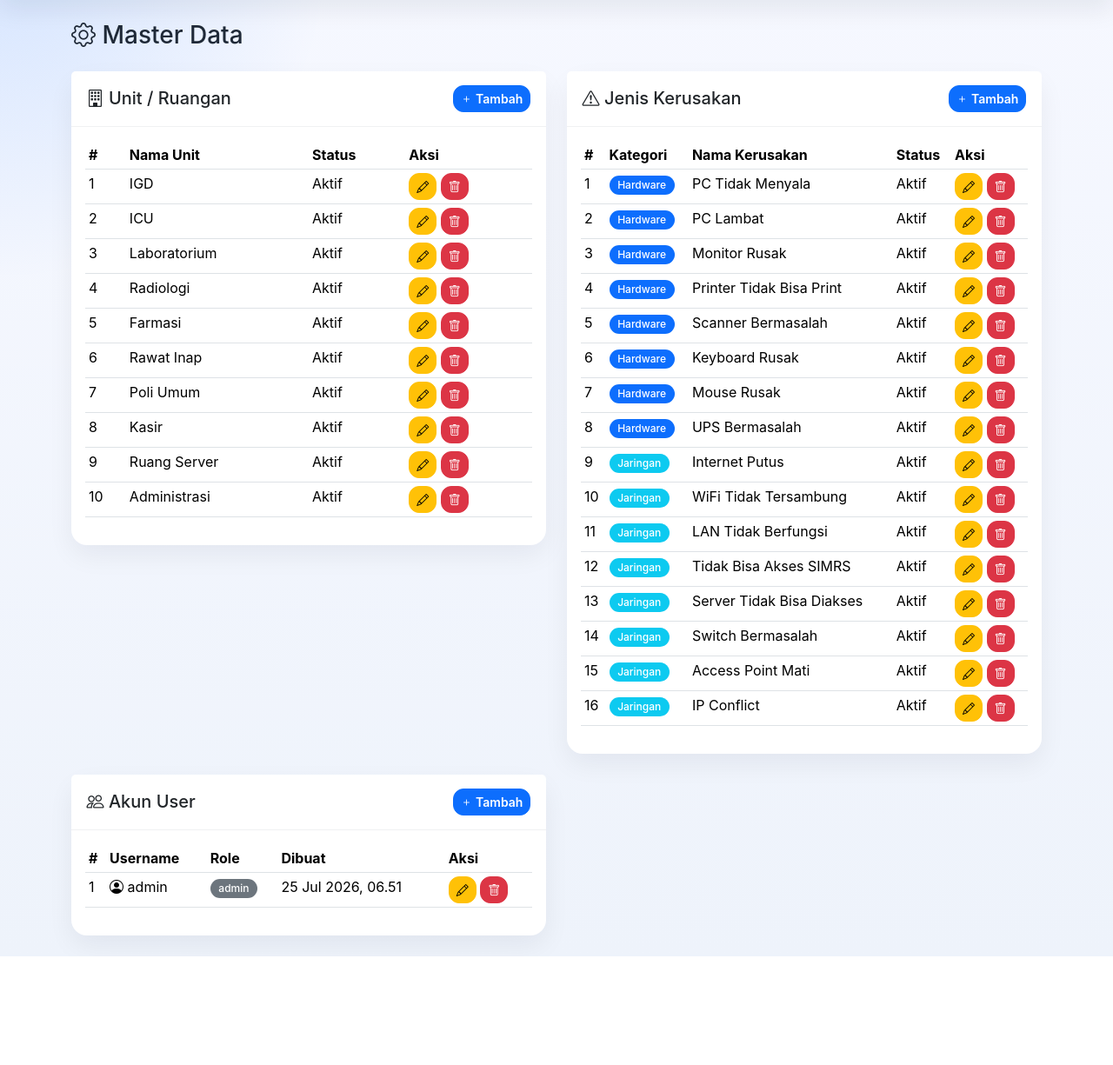
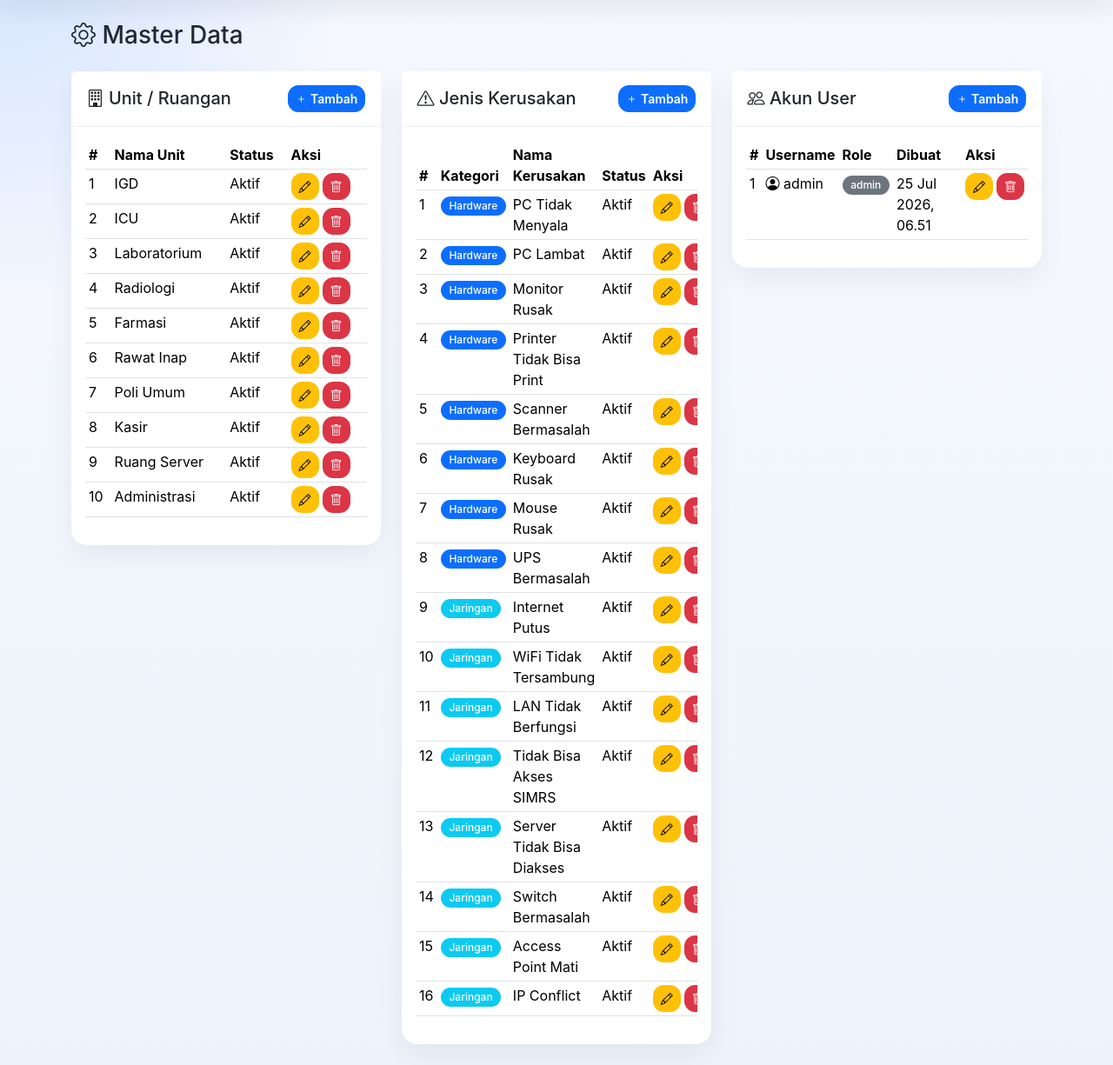
Before and after one commit to Slamet2102/helpdeskit, a FastAPI app: template templates/master_data.html in a window 1280 px wide. Shown: the part 57-1282 px from the top of the page at 87% size. Before the commit the page ends 1157 px from the top, so only its background shows below. Run offline with FastAPI, Linux system fonts and the light colour scheme; the template is opened without the code that fills it, so the values that code supplies are empty; data comes from the database, SQL or seed files in the repository.

Commit message:
refactor layout and improve button alignment in master data template

```diff
--- a/templates/master_data.html
+++ b/templates/master_data.html
@@ -6,7 +6,7 @@
 
     <div class="row g-4">
         <!-- Unit -->
-        <div class="col-md-6">
+        <div class="col-md-4">
             <div class="card">
                 <div class="card-header d-flex justify-content-between align-items-center">
                     <h5 class="mb-0"><i class="bi bi-building"></i> Unit / Ruangan</h5>
@@ -35,7 +35,7 @@
         </div>
 
         <!-- Jenis Kerusakan -->
-        <div class="col-md-6">
+        <div class="col-md-4">
             <div class="card">
                 <div class="card-header d-flex justify-content-between align-items-center">
                     <h5 class="mb-0"><i class="bi bi-exclamation-triangle"></i> Jenis Kerusakan</h5>
@@ -64,7 +64,7 @@
             </div>
         </div>
         <!-- Akun User -->
-        <div class="col-md-6">
+        <div class="col-md-4">
             <div class="card">
                 <div class="card-header d-flex justify-content-between align-items-center">
                     <h5 class="mb-0"><i class="bi bi-people"></i> Akun User</h5>
@@ -240,12 +240,14 @@ async function loadUsers() {
                 <td><span class="badge bg-secondary">${u.role}</span></td>
                 <td>${u.created_at ? formatDate(u.created_at) : '-'}</td>
                 <td>
+                    <div class="d-flex gap-1 flex-nowrap">
                         <button class="btn btn-sm btn-warning" onclick="editUser(${u.id}, '${u.username}', '${u.role}')">
                             <i class="bi bi-pencil"></i>
                         </button>
                         <button class="btn btn-sm btn-danger" onclick="deleteUser(${u.id}, '${u.username}')">
                             <i class="bi bi-trash"></i>
                         </button>
+                    </div>
                 </td>
             </tr>
         `).join('');
@@ -335,12 +337,14 @@ async function loadUnits() {
                 <td>${u.nama_unit}</td>
                 <td>${u.status}</td>
                 <td>
+                    <div class="d-flex gap-1 flex-nowrap">
                         <button class="btn btn-sm btn-warning" onclick="editUnit(${u.id}, '${u.nama_unit}', '${u.status}')">
                             <i class="bi bi-pencil"></i>
                         </button>
                         <button class="btn btn-sm btn-danger" onclick="deleteUnit(${u.id})">
                             <i class="bi bi-trash"></i>
                         </button>
+                    </div>
                 </td>
             </tr>
         `).join('');
@@ -431,12 +435,14 @@ async function loadKerusakan() {
                 <td>${k.nama_kerusakan}</td>
                 <td>${k.status}</td>
                 <td>
+                    <div class="d-flex gap-1 flex-nowrap">
                         <button class="btn btn-sm btn-warning" onclick="editKerusakan(${k.id}, '${k.kategori}', '${k.nama_kerusakan}', '${k.status}')">
                             <i class="bi bi-pencil"></i>
                         </button>
                         <button class="btn btn-sm btn-danger" onclick="deleteKerusakan(${k.id})">
                             <i class="bi bi-trash"></i>
                         </button>
+                    </div>
                 </td>
             </tr>`;
         }).join('');
```
Lines whose indentation alone changed are shown as unchanged.
